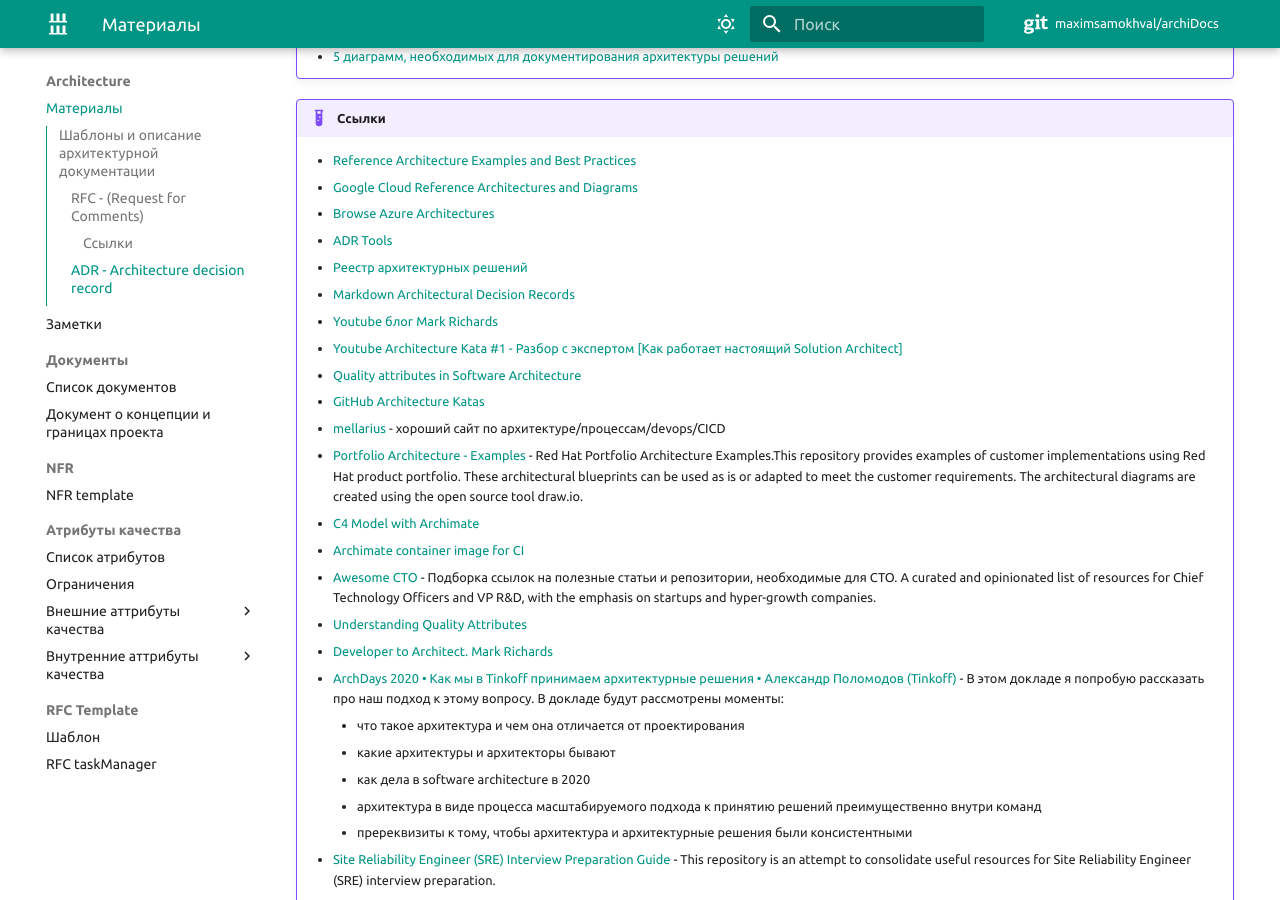
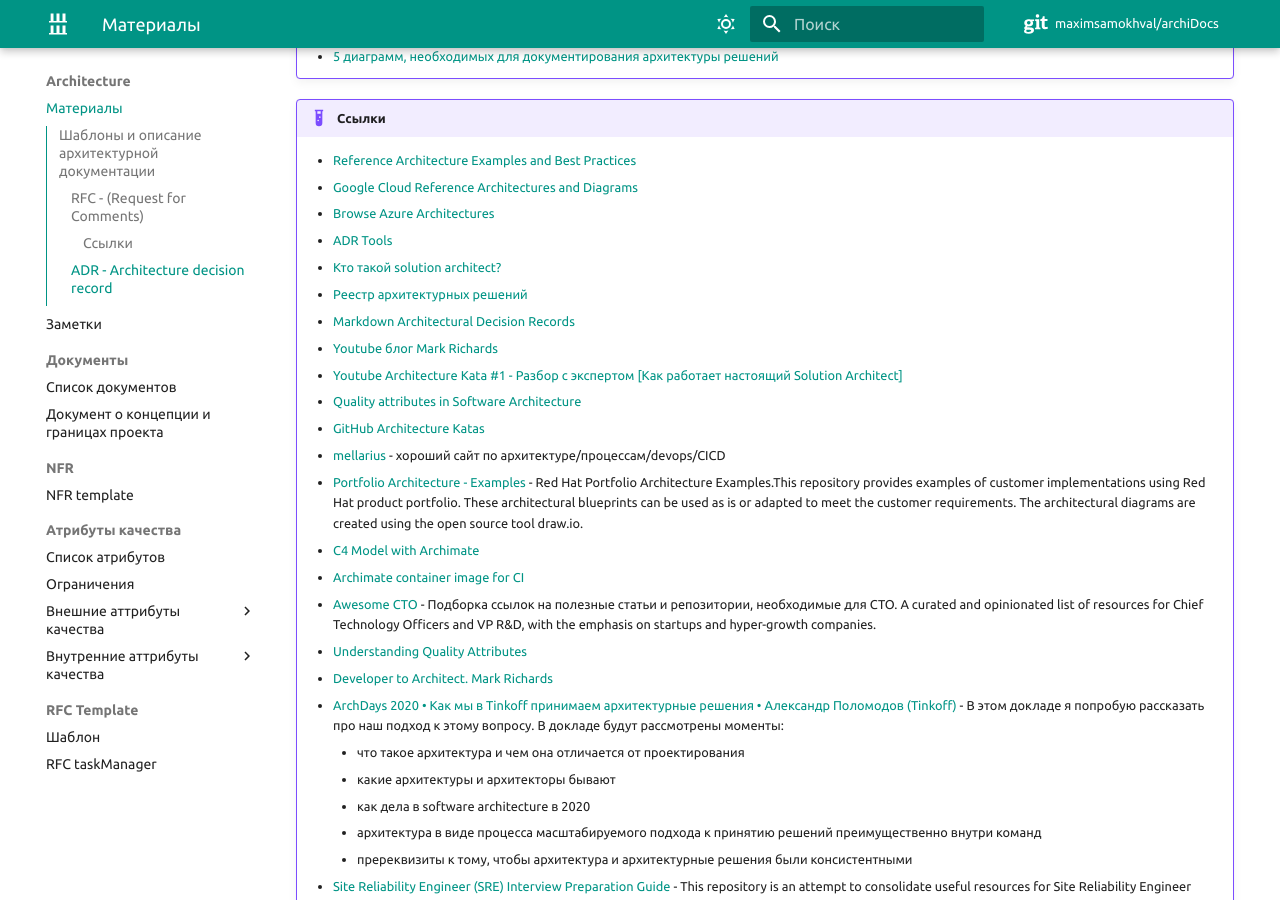
Before and after one commit to maximsamokhval/archiDocs, an MkDocs documentation site: the page built from docs/Architecture/index.md, in a window 1280 px wide and 900 px high, scrolled down 892 px. Built offline with MkDocs 1.6.1 and Material for MkDocs 9.7.7, drawn with Linux system fonts in a browser that asks for light colours; comment, search, counter and statistics services are not loaded.

Commit message:
add ($link): solution architect

```diff
--- a/docs/Architecture/index.md
+++ b/docs/Architecture/index.md
@@ -29,6 +29,7 @@
     - [Google Cloud Reference Architectures and Diagrams](https://cloud.google.com/architecture)
     - [Browse Azure Architectures](https://docs.microsoft.com/en-us/azure/architecture/browse/)
     - [ADR Tools](https://github.com/npryce/adr-tools)
+    - [Кто такой solution architect?](http://architectvelichko.com/)
     - [Реестр архитектурных решений](https://pragmatic-km.guide/practices/knowledge-registration/registration/architecture.html)
     - [Markdown Architectural Decision Records](https://adr.github.io/madr/)
     - [Youtube блог Mark Richards](https://www.youtube.com/channel/UC-Z7T0lAq_xECevIz8E5R5w/featured)
```
